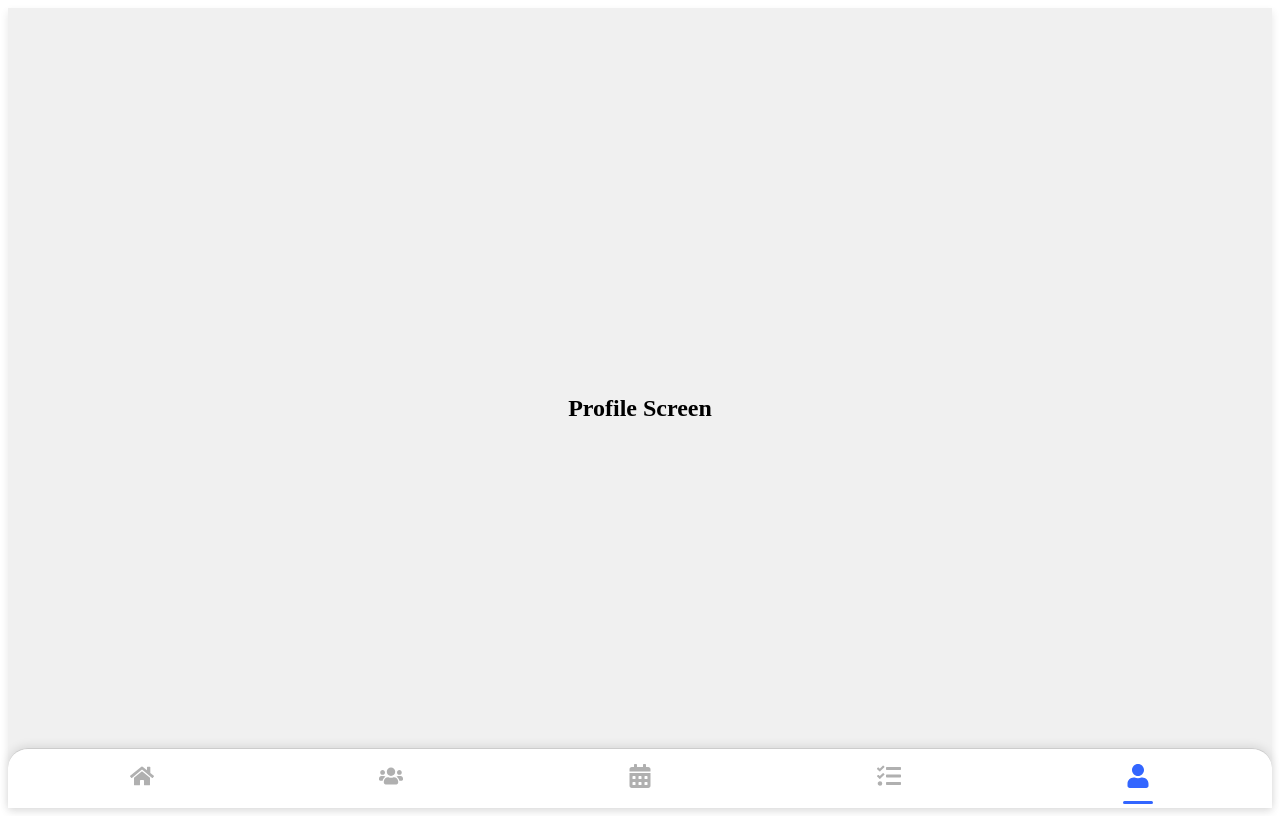
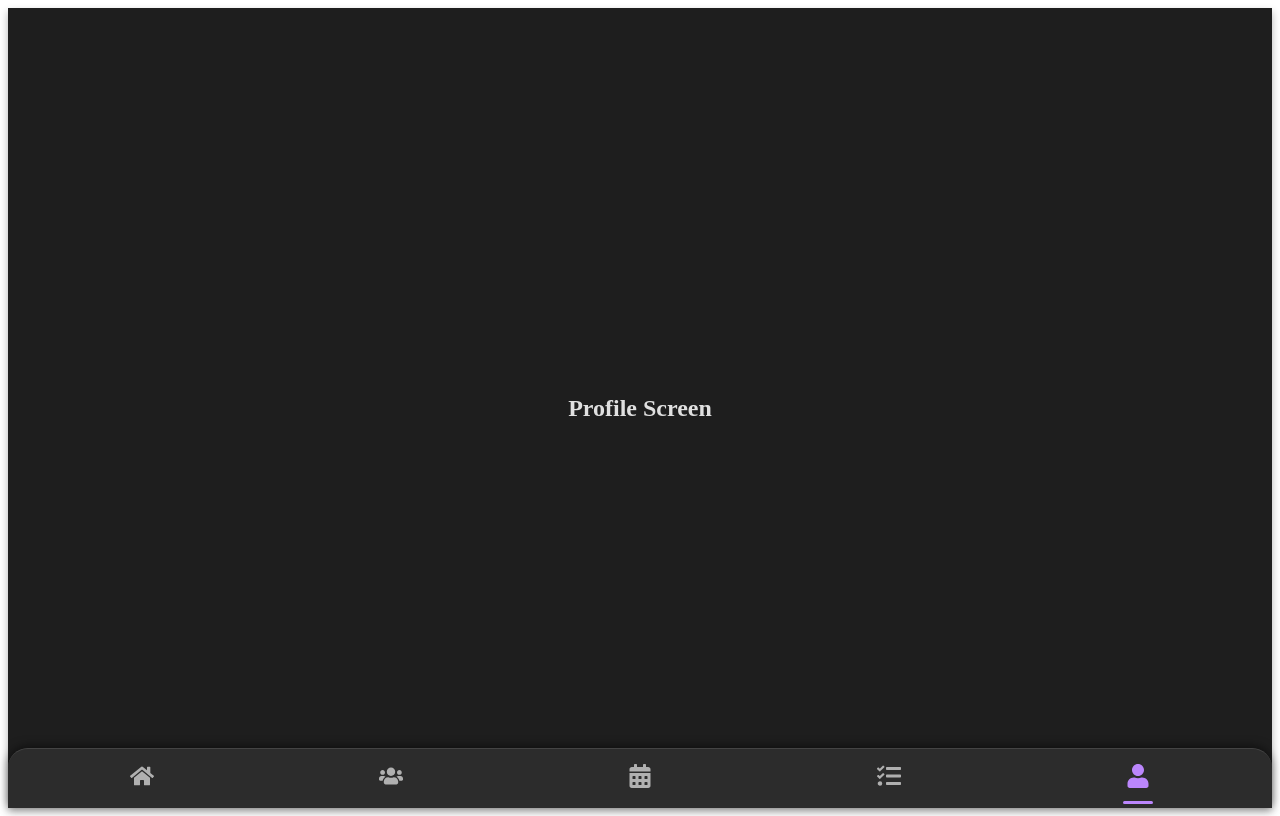
Before and after one commit to dot-css/captchaverse, a React (Create React App) app: page /profile in a window 1280 px wide. Built offline with nearby package versions, Linux system fonts and the light colour scheme.

Commit message:
Prepare for GitHub Pages deployment

```diff
--- a/src/App.js
+++ b/src/App.js
@@ -21,11 +21,12 @@ const App = () => {
           padding: '20px',
           boxSizing: 'border-box',
           position: 'relative',
-          backgroundColor: '#f0f0f0',
-          boxShadow: '0 4px 8px rgba(0, 0, 0, 0.1)',
+          backgroundColor: '#1e1e1e', // Slightly lighter dark background
+          color: '#E0E0E0', // Light text color for readability
+          boxShadow: '0 4px 8px rgba(0, 0, 0, 0.3)', // Lighter shadow for better contrast
         }}
       >
-        <div style={{ flex: 1, display: 'flex', justifyContent: 'center', alignItems: 'center' }}>
+        <div style={{ flex: 1, display: 'flex', justifyContent: 'center', alignItems: 'center', width: '100%' }}>
           <Routes>
             <Route path="/" element={<Home />} />
             <Route path="/referral" element={<Referral />} />
--- a/src/MenuBar.js
+++ b/src/MenuBar.js
@@ -24,9 +24,15 @@ const MenuBar = () => {
             <div
               style={{
                 ...styles.menuItem,
-                ...(activeItem === item.path && styles.activeItem)
+                ...(activeItem === item.path && styles.activeItem),
               }}
               onClick={() => setActiveItem(item.path)}
+              onMouseEnter={(e) => {
+                e.currentTarget.style.color = '#FFFFFF'; // White text on hover
+              }}
+              onMouseLeave={(e) => {
+                e.currentTarget.style.color = activeItem === item.path ? '#BB86FC' : '#B0B0B0'; // Reset to active or default color
+              }}
             >
               <div style={styles.iconContainer}>
                 {item.icon}
@@ -46,12 +52,12 @@ const styles = {
     justifyContent: 'space-around',
     alignItems: 'center',
     height: '60px',
-    borderTop: '1px solid #ccc',
+    borderTop: '1px solid #444', // Darker border for visibility
     position: 'absolute',
     bottom: 0,
     width: '100%',
-    background: '#fff',
-    boxShadow: '0 -2px 10px rgba(0, 0, 0, 0.1)',
+    background: '#2c2c2c', // Slightly lighter dark background for the menu bar
+    boxShadow: '0 -2px 10px rgba(0, 0, 0, 0.5)',
     padding: '0 10px',
     boxSizing: 'border-box',
     borderRadius: '20px 20px 0 0',
@@ -63,14 +69,14 @@ const styles = {
     justifyContent: 'center',
     flex: 1,
     textAlign: 'center',
-    color: '#b0b0b0',
+    color: '#B0B0B0', // Medium gray for text
     transition: 'color 0.3s ease',
     cursor: 'pointer',
     padding: '10px 0',
     position: 'relative',
   },
   activeItem: {
-    color: '#3366FF', // Blue color for the active icon
+    color: '#BB86FC', // Light purple for the active icon
   },
   iconContainer: {
     fontSize: '24px',
@@ -80,7 +86,7 @@ const styles = {
     bottom: 0,
     width: '30px',
     height: '3px',
-    background: '#3366FF',
+    background: '#BB86FC', // Light purple for the active line
     borderRadius: '2px',
   },
 };
```
